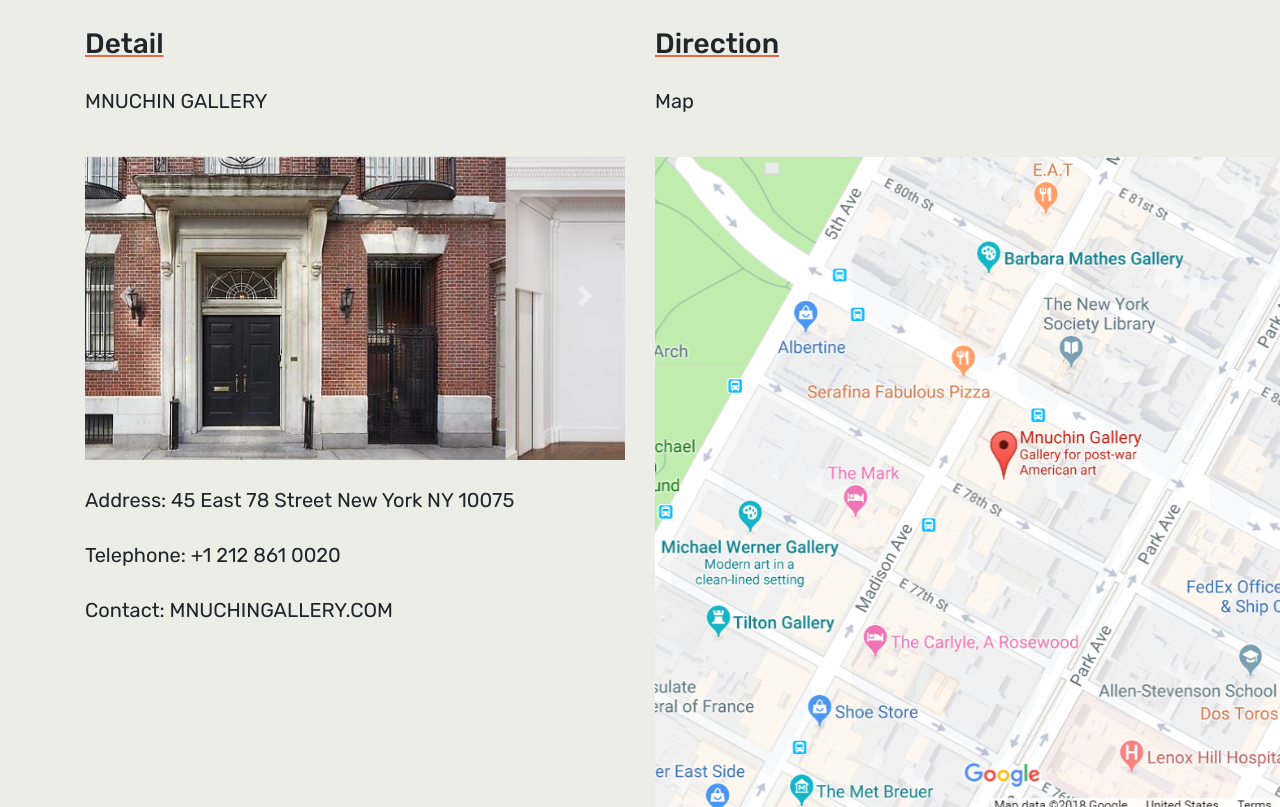
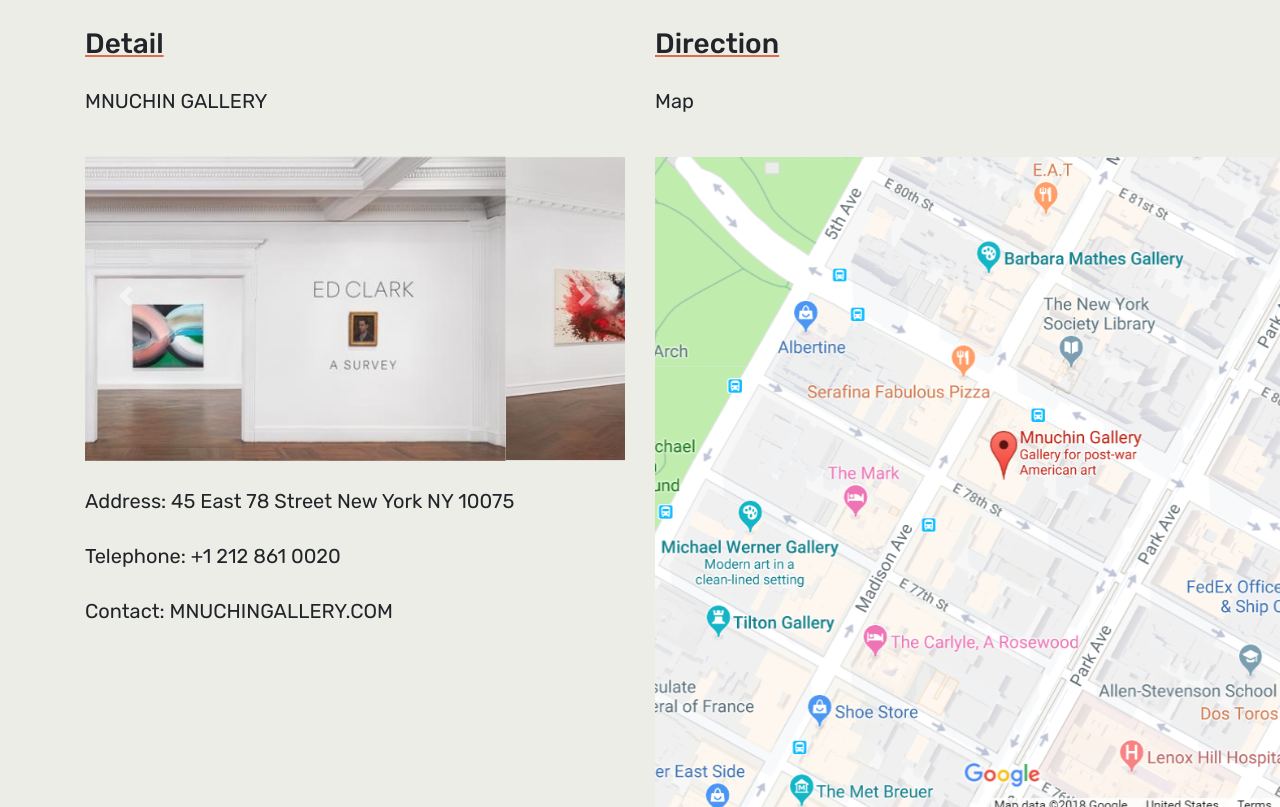
Before and after one commit to YunmingWang/MMP200, a plain HTML site: page page3.html in a window 1280 px wide. Shown: the part 65-872 px from the top of the page. Drawn offline with nearby package versions, Linux system fonts and the light colour scheme.

Commit message:
Update page3.html

```diff
--- a/page3.html
+++ b/page3.html
@@ -53,9 +53,6 @@
                 <div class="carousel slide" id="featured" data-ride="carousel">
 						<div class="carousel-inner">
 							<div class="carousel-item active">
-								<img class="img-fluid" src="gallery_images/_MG_21370.jpg" alt="East River">
-							</div>
-							<div class="carousel-item">
 								<img class="img-fluid" src="gallery_images/G1.jpg" alt="East River">
 							</div>
 							<div class="carousel-item">
```
